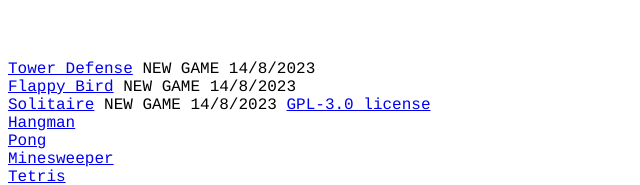
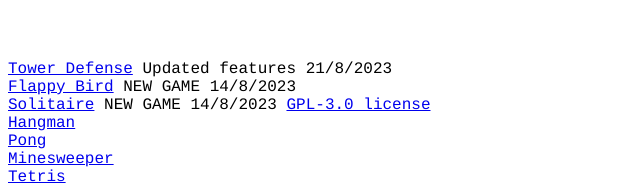
Before and after one commit to baldurkm/simplegames, a plain HTML site: page index.html in a window 1280 px wide. Shown: the part 176-361 px from the top of the page, without its empty margins (0-640 px from the left). Drawn offline with Linux system fonts and the light colour scheme.

Commit message:
Updated features index.html

```diff
--- a/index.html
+++ b/index.html
@@ -5,7 +5,7 @@
     <h2>Browser Games</h2>
     <br>
     <br>
-	<a href="td.html">Tower Defense</a> <a>NEW GAME 14/8/2023</a> <br>
+	<a href="td.html">Tower Defense</a> <a>Updated features 21/8/2023</a> <br>
 	<a href="flappy/flappy.html">Flappy Bird</a> <a>NEW GAME 14/8/2023</a> <br>
 	<a href="solitaire/index.html">Solitaire</a> <a>NEW GAME 14/8/2023</a> <a href="https://github.com/ozboware/Javascript-Solitaire/blob/ozboware/LICENSE.md">GPL-3.0 license</a><br>
 	<a href="hangman.html">Hangman</a> <br>
```
